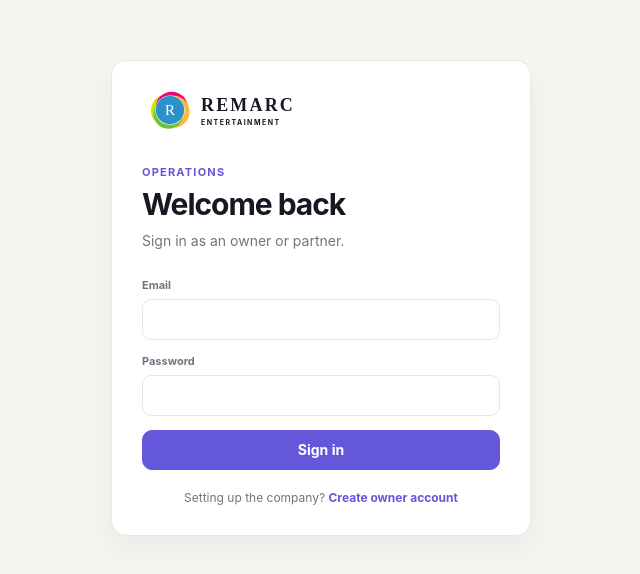
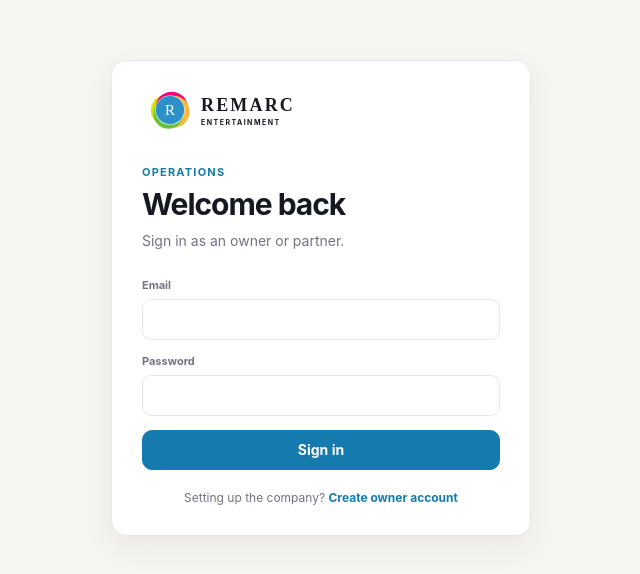
Before and after one commit to ShowMetra/metra-ops, a Next.js app: page /login in a window 1280 px wide. Shown: the part 102-676 px from the top of the page, without its empty margins (319-959 px from the left). Built offline with nearby package versions, Linux system fonts and the light colour scheme.

Commit message:
Match interface colors to Remarc brand

```diff
--- a/app/globals.css
+++ b/app/globals.css
@@ -4,8 +4,9 @@
   --line: #e8e7e2;
   --paper: #ffffff;
   --canvas: #f6f5f1;
-  --brand: #6557d9;
-  --brand-soft: #eeebff;
+  --brand: #157aad;
+  --brand-soft: #e8f5fb;
+  --brand-ink: #0f638f;
   --positive: #267a55;
   --positive-soft: #e9f7ef;
   --warning: #a86a18;
@@ -121,7 +122,7 @@ tr:last-child td { border-bottom: 0; }
 .monthCalendarDate { height: 28px; display: flex; justify-content: flex-end; color: var(--muted); font-size: 12px; }
 .monthCalendarDay.today .monthCalendarDate span { width: 26px; height: 26px; display: grid; place-items: center; border-radius: 50%; background: var(--brand); color: white; font-weight: 750; }
 .monthCalendarEvents { display: grid; gap: 4px; }
-.calendarEvent { min-width: 0; padding: 5px 7px; border-left: 3px solid var(--brand); border-radius: 5px; background: var(--brand-soft); color: #42369c; font-size: 10px; line-height: 1.25; }
+.calendarEvent { min-width: 0; padding: 5px 7px; border-left: 3px solid var(--brand); border-radius: 5px; background: var(--brand-soft); color: var(--brand-ink); font-size: 10px; line-height: 1.25; }
 .calendarEvent.finished { border-left-color: #37966c; background: var(--positive-soft); color: #24664a; }
 .calendarEvent > span { margin-right: 5px; font-variant-numeric: tabular-nums; }
 .calendarEvent > strong { overflow: hidden; text-overflow: ellipsis; white-space: nowrap; }
```
